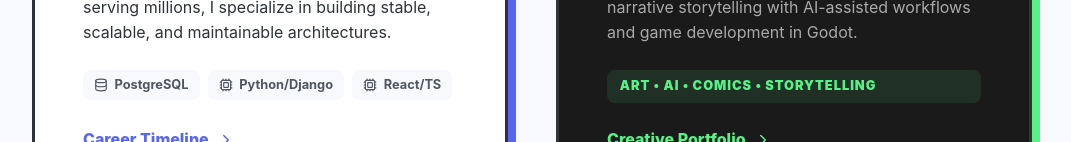
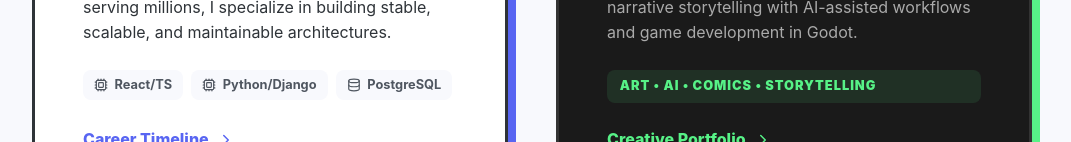
Before and after one commit to tB0nE/personal-portfolio, a React (Vite) app: page / in a window 1280 px wide. Shown: the part 810-952 px from the top of the page, without its empty margins (108-1179 px from the left). Built offline with nearby package versions, Linux system fonts and the light colour scheme; what @react-pdf/renderer would draw is missing.

Commit message:
style: reorder engineer tech tags

```diff
--- a/src/pages/Landing/LandingPage.tsx
+++ b/src/pages/Landing/LandingPage.tsx
@@ -50,9 +50,9 @@ const LandingPage: React.FC = () => {
             architectures.
           </p>
           <ul className={styles.tagList}>
+            <li><Cpu size={14} /> React/TS</li>
+            <li><Cpu size={14} /> Python/Django</li>
             <li><Database size={14} /> PostgreSQL</li>
-            <li><Cpu size={14} /> Python/Django</li>
-            <li><Cpu size={14} /> React/TS</li>
           </ul>
           <Link to="/professional" className={styles.cardLink}>
             Career Timeline <ChevronRight size={18} />
```
